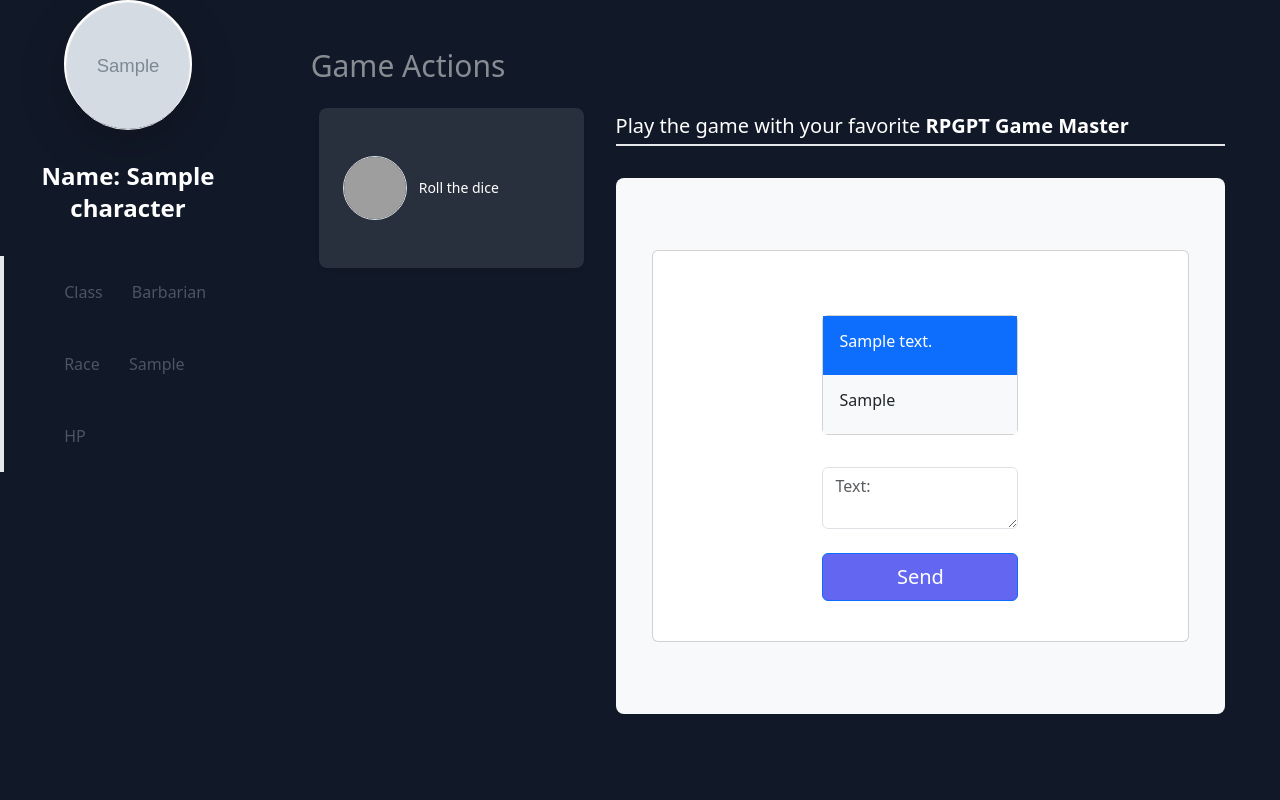
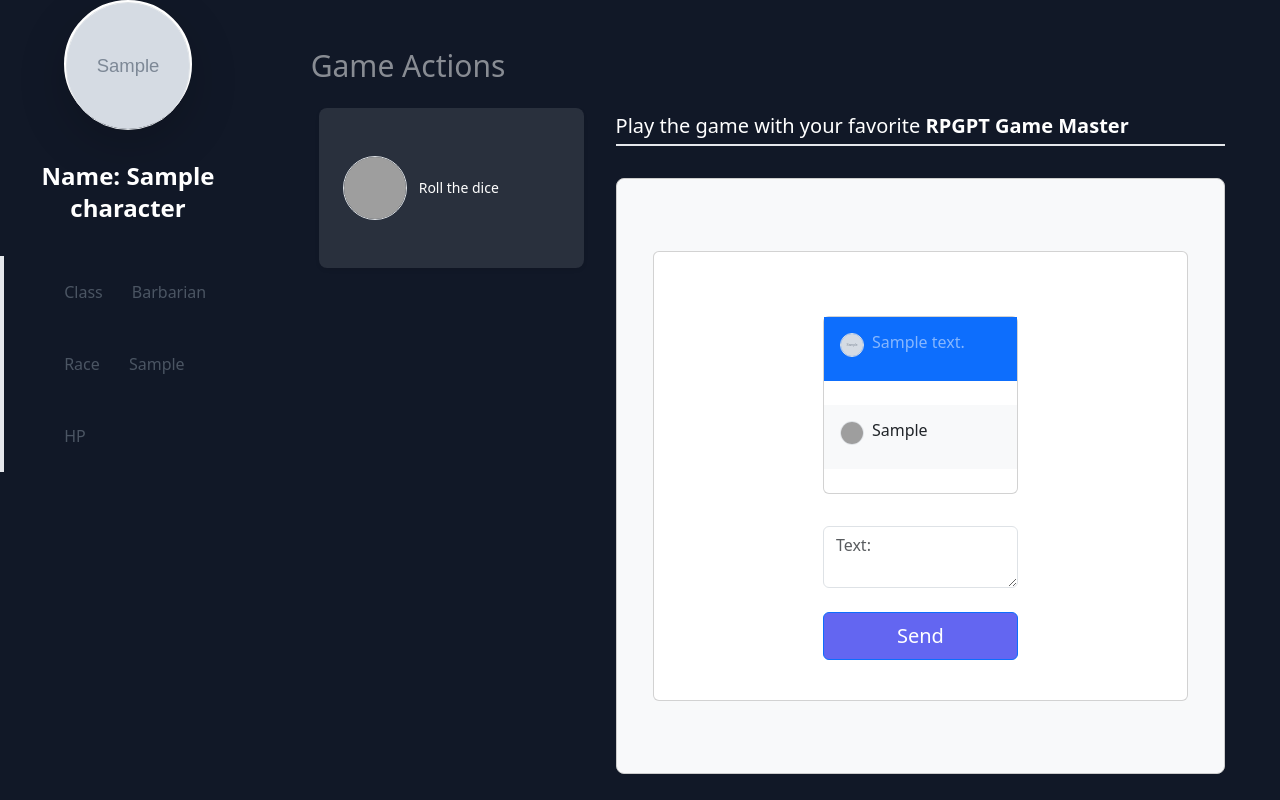
Before and after one commit to axelgrubba/rpgpt, a Django app: page /game in a window 1280 px wide. Run offline with Django 4.2, Linux system fonts and the light colour scheme; tables that the repository leaves empty hold one stand-in row (values such as "Sample post"); grey boxes marked "Sample" are stand-in pictures; some libraries are stand-ins or nearby versions; grey boxes are pictures that could not be loaded.

Commit message:
chat fix

```diff
--- a/chat/templates/chat.html
+++ b/chat/templates/chat.html
@@ -129,7 +129,7 @@
                 <div class="messages flex-1 overflow-auto">
 
 
-                  <section class="bg bg-white/10 rounded-lg bg-light p-4">
+                  <section class="bg bg-white/10 rounded-lg bg-light p-4 scrollable-content">
                     <div class="container py-5">
                       <div class="card">
                         <div class="card-body">
@@ -139,10 +139,16 @@
                               </div>
                               <div class="card text-white" id="chatCard">
                                 {% for chat in chats %}
-                                <div class="card-body bg bg-primary">
-                                  <h5 class="card-title">{{ chat.text }}</h5>
+                                <div class="card-body bg bg-primary flex mb-4">
+                                  <img class="h-6 w-6 rounded-full border mr-2 mb-2" src="{{ icon }}" alt="">
+
+                                  <h5 class="card-title text-white/50">{{ chat.text }}</h5>
                                 </div>
-                                <div class="card-body bg bg-light text-dark">
+                                <div class="card-body bg bg-light text-dark flex mb-4">
+                                  <img class="h-6 w-6 rounded-full border mr-2 mb-2"
+                                    src="https://cdn.iconscout.com/icon/free/png-256/free-openai-1524262-1290809.png"
+                                    alt="">
+
                                   <h5 class="card-title">{{ chat.gpt }}</h5>
                                 </div>
                                 {% endfor %}
@@ -155,8 +161,8 @@
 
                               <div class="mt-3">
                                 <div class="form-field">
-                                  <textarea id="userText" required class="form-control" type="textarea" name="address"
-                                    placeholder="Text:"></textarea>
+                                  <textarea id="userText" required class="form-control flex" type="textarea"
+                                    name="address" style="width: 100%" placeholder="Text:"></textarea>
                                 </div>
                               </div>
 
@@ -194,6 +200,21 @@
 </html>
 
 
+
+<style>
+  .scrollable-content {
+
+    /* Adjust the height as needed */
+    overflow-y: scroll;
+    /* Add a vertical scrollbar */
+    overflow-x: hidden;
+    /* Hide the horizontal scrollbar */
+    border: 1px solid #ccc;
+    /* Optional: add a border */
+    padding: 10px;
+    /* Optional: add some padding */
+  }
+</style>
 <!-- new end layout -->
 
 {% endblock %}
```
